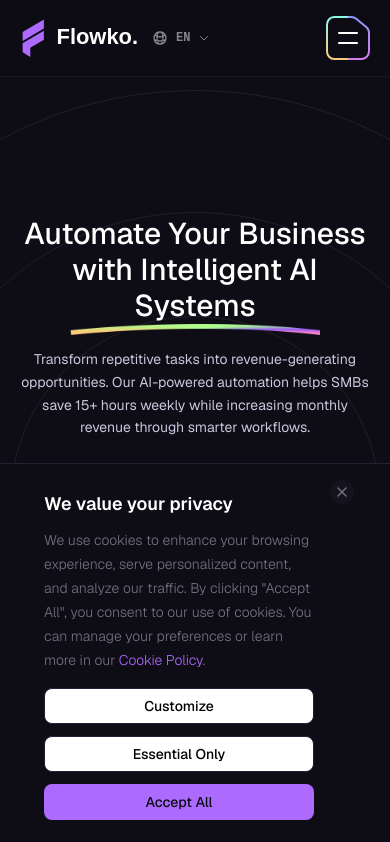
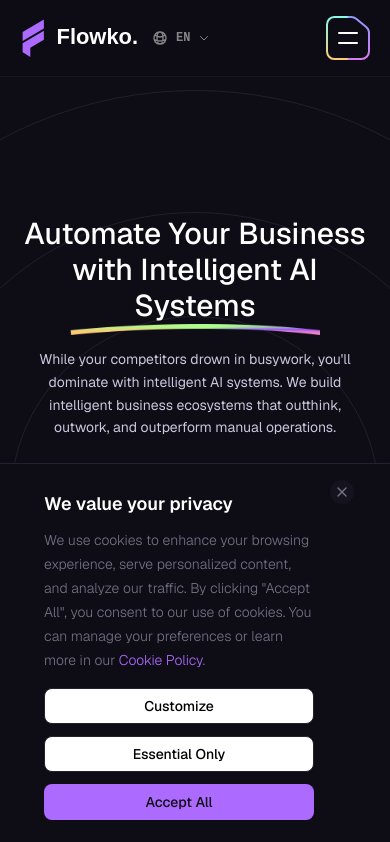
Before and after one commit to davidvojvodic/automation-site, a Next.js app: page /en in a window 390 px wide. Shown: the top 842 px of the page. Built offline with nearby package versions, Linux system fonts and the light colour scheme; grey boxes are pictures that could not be loaded.

Commit message:
Refactor AIServices, Hero, and WebsiteBundles components to enhance clarity and functionality. Update service descriptions, restructure capabilities, and adjust UI elements for improved responsiveness. Modify navigation constants for better alignment with updated sections.

```diff
--- a/components/AIServices.tsx
+++ b/components/AIServices.tsx
@@ -33,7 +33,7 @@ type IconName = keyof typeof iconMap;
 
 const AIServices = ({ className }: AIServicesProps) => {
 
-  // Flowko Automation Systems from Services.tsx
+  // Flowko Automation Systems - Standard services first, then Premium/Enterprise
   const automationSystems = [
     {
       id: "lead-generation",
@@ -74,42 +74,22 @@ const AIServices = ({ className }: AIServicesProps) => {
       popular: false,
     },
     {
-      id: "ai-content-systems",
-      icon: "Target" as IconName,
-      title: "AI Content & UGC Systems",
-      subtitle: "OpenAI + Character-Consistent Branding",
-      description: "AI-powered content creation with character-consistent UGC campaigns. Generate blog posts, social content, and marketing materials while maintaining perfect brand consistency across all channels.",
-      outcome: "Brand-consistent content at scale",
+      id: "hr-administrative",
+      icon: "Bot" as IconName,
+      title: "HR & Administrative Automation",
+      subtitle: "Employee Operations + Document Management",
+      description: "Streamline employee onboarding, document workflows, and administrative processes with intelligent automation. Complete HR operations from hiring to offboarding with automated compliance tracking and seamless integration.",
+      outcome: "Streamlined HR operations and compliance",
       capabilities: [
-        "AI-driven content creation with brand algorithms",
-        "Multi-format content optimization workflows",
-        "Automated content calendar management",
-        "SEO optimization and keyword integration",
-        "Multi-channel distribution automation"
+        "Automated employee onboarding and offboarding workflows",
+        "Document management and approval automation",
+        "Time tracking and attendance system integration",
+        "Performance review and evaluation workflows",
+        "Compliance monitoring and reporting automation"
       ],
-      badge: "Content AI",
-      techStack: ["n8n", "OpenAI GPT-4", "DALL-E 3", "Buffer API"],
-      applications: ["Content creation", "Social media", "SEO optimization", "Brand management"],
-      popular: false,
-    },
-    {
-      id: "conversion-optimization",
-      icon: "Bot" as IconName,
-      title: "Conversion Optimization",
-      subtitle: "Predictive Scoring + AI Nurturing",
-      description: "Advanced conversion optimization using predictive lead scoring and AI-powered nurture sequences. Our machine learning models identify high-value prospects and automatically nurture them with personalized multi-channel campaigns.",
-      outcome: "Higher conversion rates",
-      capabilities: [
-        "Predictive scoring algorithms for qualification",
-        "AI-driven nurture sequence optimization",
-        "Dynamic messaging adaptation workflows",
-        "Behavioral pattern analysis automation",
-        "Multi-channel campaign trigger systems"
-      ],
-      badge: "Conversion",
-      techStack: ["n8n", "TensorFlow", "Mixpanel", "Mailchimp"],
-      applications: ["Lead nurturing", "Email campaigns", "Behavioral tracking", "A/B testing"],
-      isPremium: true,
+      badge: "Operations",
+      techStack: ["n8n", "Google Workspace", "BambooHR", "Slack"],
+      applications: ["Employee onboarding", "Document workflows", "Time tracking", "Compliance management"],
       popular: false,
     },
     {
@@ -133,22 +113,42 @@ const AIServices = ({ className }: AIServicesProps) => {
       popular: false,
     },
     {
-      id: "digital-transformation",
+      id: "ai-content-systems",
+      icon: "Target" as IconName,
+      title: "AI Content & UGC Systems",
+      subtitle: "OpenAI + Character-Consistent Branding",
+      description: "AI-powered content creation with character-consistent UGC campaigns. Generate blog posts, social content, and marketing materials while maintaining perfect brand consistency across all channels.",
+      outcome: "Brand-consistent content at scale",
+      capabilities: [
+        "AI-driven content creation with brand algorithms",
+        "Multi-format content optimization workflows",
+        "Automated content calendar management",
+        "SEO optimization and keyword integration",
+        "Multi-channel distribution automation"
+      ],
+      badge: "Content AI",
+      techStack: ["n8n", "OpenAI GPT-4", "DALL-E 3", "Buffer API"],
+      applications: ["Content creation", "Social media", "SEO optimization", "Brand management"],
+      isPremium: true,
+      popular: false,
+    },
+    {
+      id: "automation-dashboard",
       icon: "Zap" as IconName,
-      title: "Complete Digital Transformation",
-      subtitle: "End-to-End Automation + Custom Development",
-      description: "Complete digital ecosystem transformation with custom web applications, real-time analytics dashboards, and integrated AI workflows. End-to-end automation connecting all business systems with predictive analytics and ML forecasting.",
-      outcome: "Complete digital ecosystem",
+      title: "Business Automation Command Center",
+      subtitle: "Custom Dashboard + Complete Workflow Control",
+      description: "Custom-built web dashboard that centralizes all your business automations in one control center. Real-time monitoring, performance analytics, and complete control over all automated workflows with custom business intelligence reporting.",
+      outcome: "Complete automation visibility and control",
       capabilities: [
-        "Custom dashboard development and analytics",
-        "Comprehensive workflow automation architecture",
-        "Intelligent system integration protocols",
-        "Machine learning forecasting systems",
-        "Performance monitoring and optimization"
+        "Custom dashboard development with real-time monitoring",
+        "Centralized control panel for all n8n automations",
+        "Business performance analytics and KPI tracking",
+        "Automated workflow status and health monitoring",
+        "Custom reporting and business intelligence integration"
       ],
       badge: "Enterprise",
-      techStack: ["n8n", "React", "Python", "AWS", "Docker"],
-      applications: ["Custom apps", "Analytics dashboards", "System integration", "ML forecasting"],
+      techStack: ["n8n", "React/Next.js", "Node.js", "Database", "APIs"],
+      applications: ["Automation monitoring", "Business analytics", "Workflow control", "Performance tracking"],
       isEnterprise: true,
       popular: false,
     },
--- a/components/Hero.tsx
+++ b/components/Hero.tsx
@@ -47,7 +47,7 @@ function Hero(props: HeroProps) {
               {t("subtitle")}
               <Image
                 src={curve}
-                className="absolute top-full left-1/2 -translate-x-1/2 w-full max-w-[250px] sm:max-w-[450px] md:max-w-[600px] lg:max-w-[730px] xl:max-w-[500px] xl:-mt-2 animate-hero-curve"
+                className="absolute top-full left-1/2 -translate-x-1/2 w-full max-w-[250px] sm:max-w-[450px] md:max-w-[600px] lg:max-w-[730px] xl:max-w-[730px] xl:mt-1 animate-hero-curve"
                 width={624}
                 height={28}
                 alt="Curve"
--- a/components/WebsiteBundles.tsx
+++ b/components/WebsiteBundles.tsx
@@ -19,7 +19,6 @@ const WebsiteBundles = ({ className }: BundleProps) => {
       description: "Professional web presence with essential automation workflows to streamline customer interactions and lead management for service-based businesses.",
       outcome: "Professional digital presence with automated lead capture",
       idealFor: "Service businesses, consultants, agencies, professional services",
-      investmentLevel: "Starter Package",
       capabilities: [
         "Professional responsive website (5-8 pages)",
         "Contact form automation with instant notifications",
@@ -39,7 +38,6 @@ const WebsiteBundles = ({ className }: BundleProps) => {
       description: "Complete online store with intelligent automation systems for inventory, orders, and customer lifecycle management to maximize sales and retention.",
       outcome: "Automated e-commerce operations with intelligent marketing",
       idealFor: "Product businesses, online retailers, physical stores going digital",
-      investmentLevel: "Growth Package",
       capabilities: [
         "Full e-commerce store with payment processing",
         "Automated inventory management and low-stock alerts",
@@ -59,7 +57,6 @@ const WebsiteBundles = ({ className }: BundleProps) => {
       description: "Bespoke web application development with sophisticated automation infrastructure for complex business operations and multi-system integrations.",
       outcome: "Custom digital ecosystem with advanced automation orchestration",
       idealFor: "SaaS startups, tech companies, businesses with complex operations",
-      investmentLevel: "Premium Package",
       capabilities: [
         "Custom web application development with modern tech stack",
         "User authentication, roles, and permission systems",
@@ -180,22 +177,14 @@ const WebsiteBundles = ({ className }: BundleProps) => {
                   </div>
                 </div>
 
-                {/* Investment Section */}
-                <div className="price-section mb-6">
-                  <div className="mb-2">
-                    <div className="text-xs text-n-4 uppercase tracking-wider mb-1">
-                      Ideal For
-                    </div>
-                    <p className="text-sm text-n-2 mb-3">
-                      {solution.idealFor}
-                    </p>
-                    <div className="text-xs text-n-4 uppercase tracking-wider mb-1">
-                      Package Level
-                    </div>
-                    <span className="text-base font-bold text-color-1">
-                      {solution.investmentLevel}
-                    </span>
+                {/* Target Audience */}
+                <div className="mb-6">
+                  <div className="text-xs text-n-4 uppercase tracking-wider mb-1">
+                    Ideal For
                   </div>
+                  <p className="text-sm text-n-2">
+                    {solution.idealFor}
+                  </p>
                 </div>
 
                 {/* Key Capabilities */}
@@ -218,7 +207,6 @@ const WebsiteBundles = ({ className }: BundleProps) => {
                     )}
                   </div>
                 </div>
-
 
                 {/* Success Outcome */}
                 <div className="mt-auto">
--- a/lib/constants/index.ts
+++ b/lib/constants/index.ts
@@ -39,17 +39,17 @@ export const navigation = [
   {
     id: "0",
     title: "solutions",
-    url: "#services",
+    url: "#ai-services",
   },
   {
     id: "1",
-    title: "process",
-    url: "#process",
+    title: "WebsiteBundles",
+    url: "#bundles",
   },
   {
     id: "2",
-    title: "WebsiteBundles",
-    url: "#bundles",
+    title: "process",
+    url: "#process",
   },
   {
     id: "3",
--- a/messages/en.json
+++ b/messages/en.json
@@ -3,7 +3,7 @@
     "hero": {
       "title": "Automate Your Business",
       "subtitle": "with Intelligent AI Systems",
-      "description": "Transform repetitive tasks into revenue-generating opportunities. Our AI-powered automation helps SMBs save 15+ hours weekly while increasing monthly revenue through smarter workflows.",
+      "description": "While your competitors drown in busywork, you'll dominate with intelligent AI systems. We build intelligent business ecosystems that outthink, outwork, and outperform manual operations.",
       "cta": "Get Your Free Automation Assessment",
       "generating": "Building automated workflow..."
     },
```
